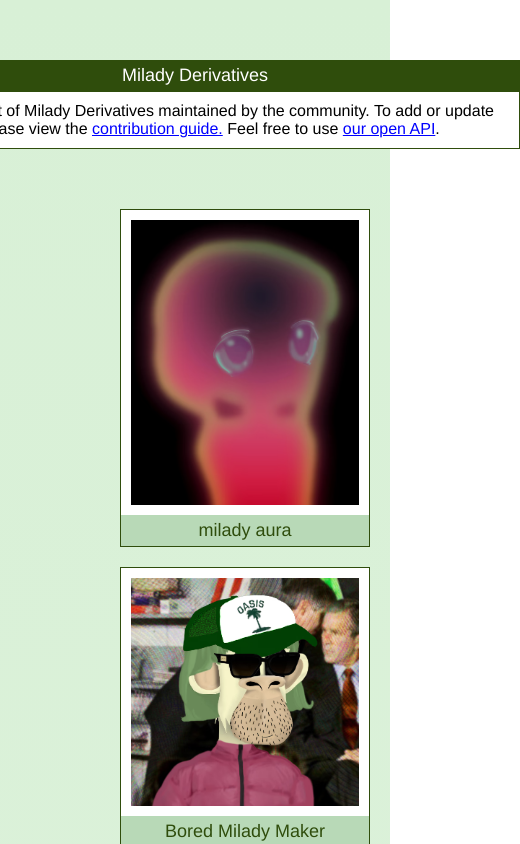
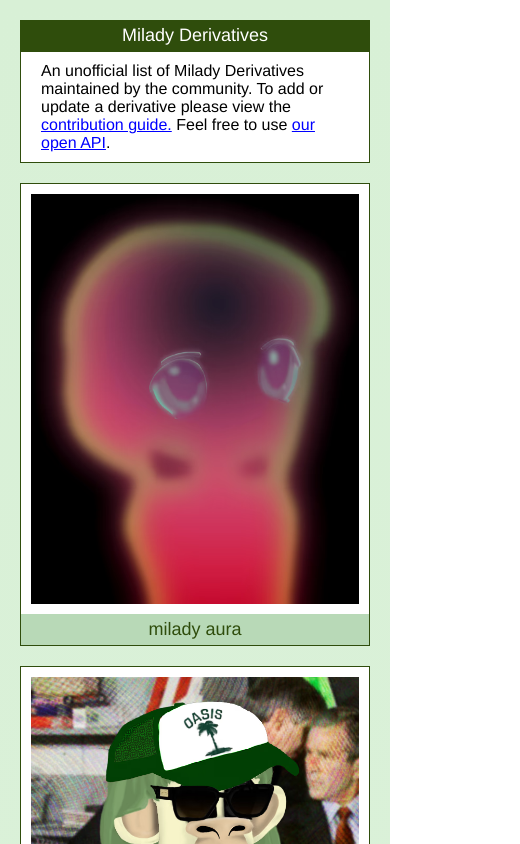
Before and after one commit to chase-manning/milady-derivatives, a React (Create React App) app: page / in a window 390 px wide. Shown: the top 844 px of the page, 520 px wide, since content can reach past the window. Built offline with nearby package versions, Linux system fonts and the light colour scheme.

Commit message:
:iphone: add mobile responsiveness

```diff
--- a/src/App.tsx
+++ b/src/App.tsx
@@ -11,6 +11,10 @@ const StyledApp = styled.div`
   flex-direction: column;
   align-items: center;
   padding: 6rem;
+
+  @media (max-width: 768px) {
+    padding: 2rem;
+  }
 `
 
 
@@ -35,6 +39,11 @@ const Miladys = styled.div`
   display: grid;
   grid-template-columns: repeat(auto-fit, minmax(25rem, 1fr));
   grid-gap: 2rem;
+
+
+  @media (max-width: 768px) {
+    padding: 2rem 0;
+  }
 `
 
 function App() {
--- a/src/components/TextArea.tsx
+++ b/src/components/TextArea.tsx
@@ -2,6 +2,10 @@ import styled from "styled-components";
 
 const StyledTextArea = styled.div`
   width: 65rem;
+
+  @media (max-width: 768px) {
+    width: 100%;
+  }
 `
 
 const Header = styled.div`
```
